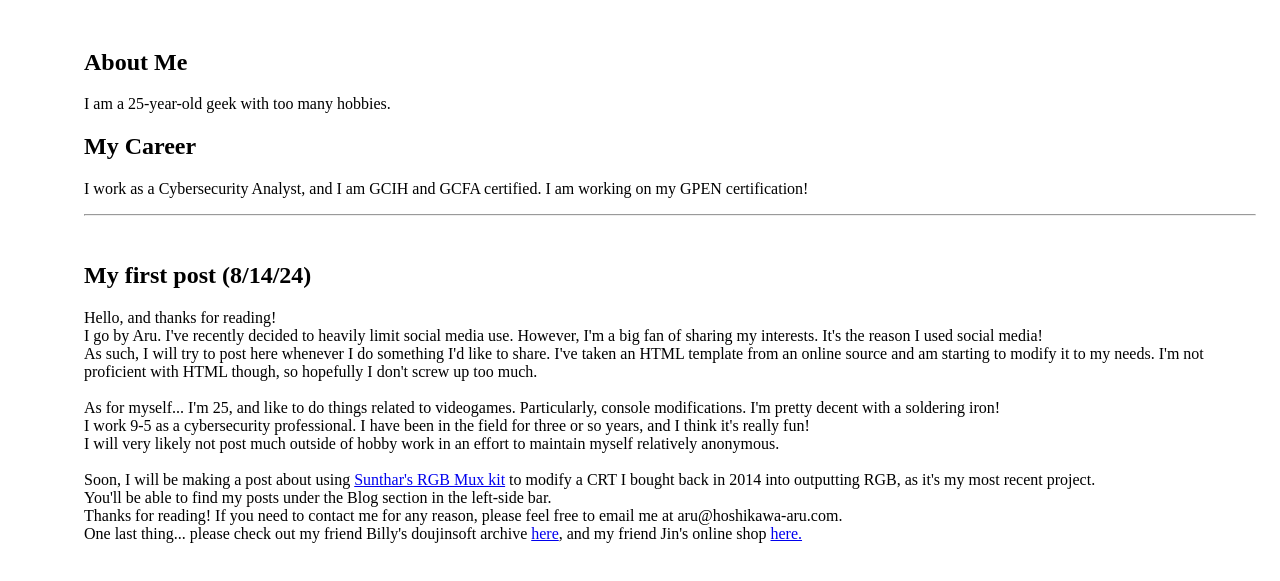
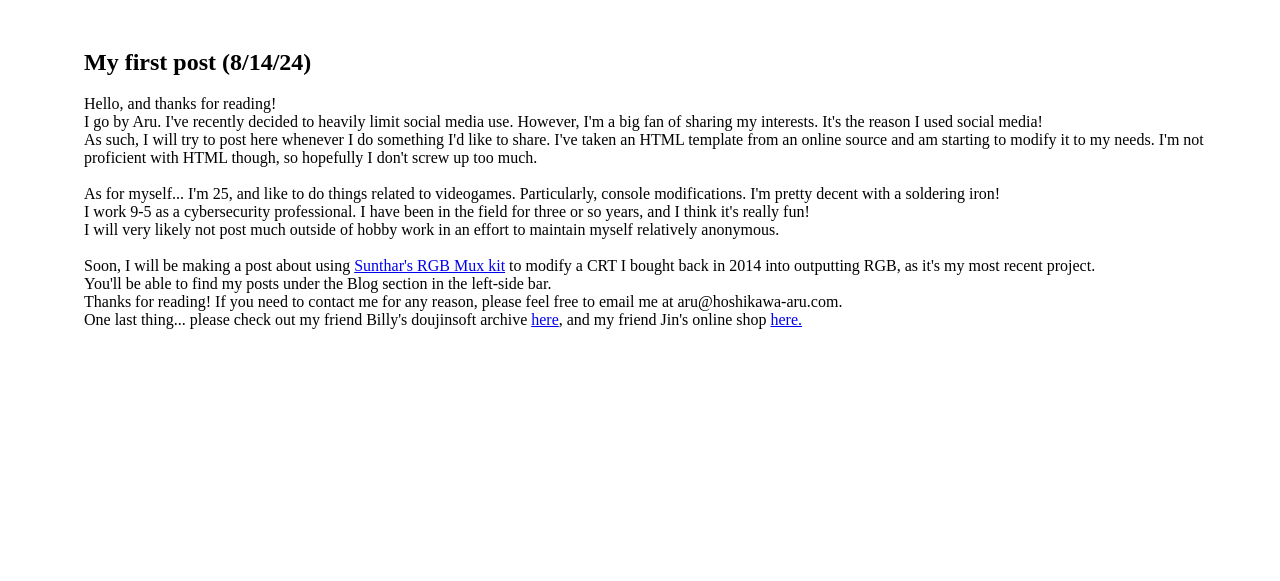
Before and after one commit to IAmAru/iamaru.github.io, a plain HTML site: page pages/blog_posts/81424_first_post.html in a window 1280 px wide. Shown: the part 233-814 px from the top of the page. Drawn offline with Linux system fonts and the light colour scheme.

Commit message:
Update 81424_first_post.html

```diff
--- a/pages/blog_posts/81424_first_post.html
+++ b/pages/blog_posts/81424_first_post.html
@@ -14,11 +14,6 @@
 <body>
   <div class="container">
     <main class="content">
-      <h2>About Me</h2>
-      <p>I am a 25-year-old geek with too many hobbies.</p>
-      <h2>My Career</h2>
-      <p>I work as a Cybersecurity Analyst, and I am GCIH and GCFA certified. I am working on my GPEN certification!</p>
-      <hr><br>
       <h2>My first post (8/14/24)</h2>
       <p>Hello, and thanks for reading!<br>
         I go by Aru. I've recently decided to heavily limit social media use. However, I'm a big fan of sharing my interests. It's the reason I used social media!<br>
```
